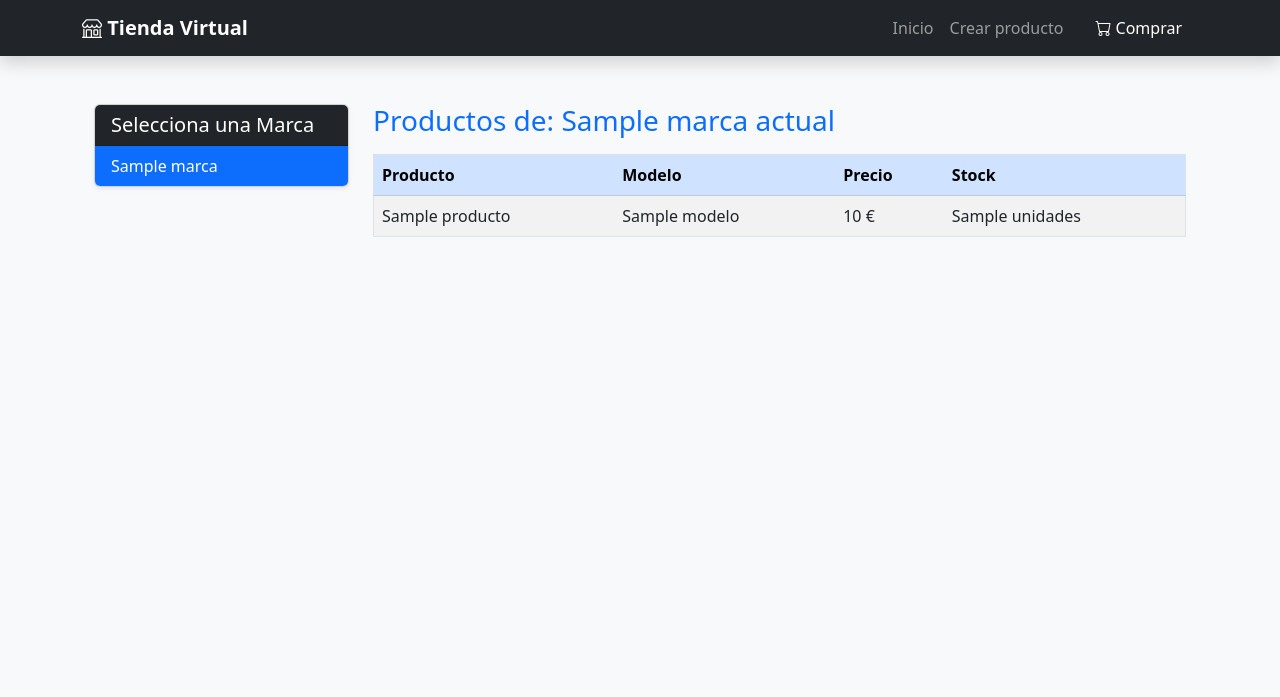
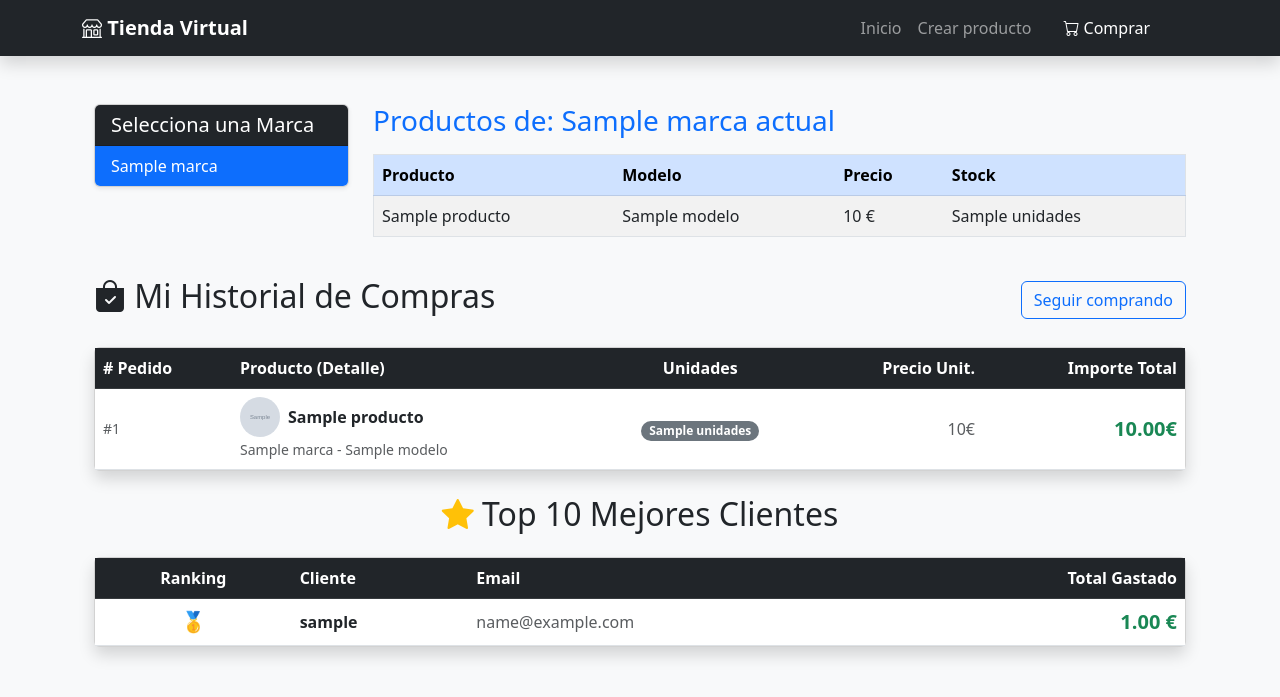
Before and after one commit to AndreaRomeroHaro/ejercicio_practicar_tienda_virtual, a Django app: template tienda/templates/informe/informe_tienda.html in a window 1280 px wide. Shown: the top 697 px of the page. Run offline with Django 3.2, Linux system fonts and the light colour scheme; the template is opened without the code that fills it: most values are stand-ins (such as "Sample title", 1, 10 or a date in 2020); grey boxes marked "Sample" are stand-in pictures.

Commit message:
terminado informe

```diff
--- a/tienda/models.py
+++ b/tienda/models.py
@@ -55,7 +55,7 @@ class Compra(models.Model):
         verbose_name="Compra"
         verbose_name_plural="Compras"
 
-    producto=models.ForeignKey(Producto,on_delete=models.CASCADE)
+    producto=models.ForeignKey(Producto,on_delete=models.CASCADE,related_name='ventas')
     usuario=models.ForeignKey(Usuario,on_delete=models.CASCADE)
     fecha=models.DateTimeField(auto_now=True)
     unidades=models.IntegerField()
--- a/tienda/templates/base.html
+++ b/tienda/templates/base.html
@@ -31,6 +31,8 @@
                         </a>
                     </li>
                 </ul>
+                <ul>
+                </ul>
             </div>
         </div>
     </nav>
--- a/tienda/templates/informe/informe_tienda.html
+++ b/tienda/templates/informe/informe_tienda.html
@@ -62,7 +62,121 @@
                 </div>
             {% endif %}
         </div>
+    </div>
+</div>
+<div class="container mt-4">
+    <div class="d-flex justify-content-between align-items-center mb-4">
+        <h2><i class="bi bi-bag-check-fill"></i> Mi Historial de Compras</h2>
+        <a href="{% url 'listado_productos' %}" class="btn btn-outline-primary">Seguir comprando</a>
+    </div>
 
+    <div class="card shadow">
+        <div class="card-body p-0">
+            <div class="table-responsive">
+                <table class="table table-hover align-middle mb-0">
+                    <thead class="table-dark">
+                        <tr>
+                            <th># Pedido</th>
+                            <th>Producto (Detalle)</th>
+                            <th class="text-center">Unidades</th>
+                            <th class="text-end">Precio Unit.</th>
+                            <th class="text-end">Importe Total</th>
+                        </tr>
+                    </thead>
+                    <tbody>
+                        {% for compra in compras %}
+                            <tr>
+                                <td class="text-muted small">#{{ compra.id }}</td>
+
+                                <td>
+                                    <div class="d-flex align-items-center">
+                                        {% if compra.producto.foto %}
+                                            <img src="{{ compra.producto.foto.url }}" alt="" class="rounded-circle me-2" style="width: 40px; height: 40px; object-fit: cover;">
+                                        {% endif %}
+
+                                        <a href="{% url 'detalle_producto' compra.producto.pk %}" class="text-decoration-none fw-bold text-dark">
+                                            {{ compra.producto.nombre }}
+                                        </a>
+                                    </div>
+                                    <small class="text-muted">{{ compra.producto.marca }} - {{ compra.producto.modelo }}</small>
+                                </td>
+
+                                <td class="text-center">
+                                    <span class="badge bg-secondary rounded-pill">{{ compra.unidades }}</span>
+                                </td>
+
+                                <td class="text-end text-muted">
+                                    {{ compra.producto.precio }}€
+                                </td>
+
+                                <td class="text-end fw-bold text-success fs-5">
+                                    {{ compra.importe|floatformat:2 }}€
+                                </td>
+                            </tr>
+                        {% empty %}
+                            <tr>
+                                <td colspan="5" class="text-center py-5">
+                                    <i class="bi bi-cart-x display-1 text-muted"></i>
+                                    <p class="mt-3 lead">Aún no has realizado ninguna compra.</p>
+                                    <a href="{% url 'listado_productos' %}" class="btn btn-primary mt-2">Ir al catálogo</a>
+                                </td>
+                            </tr>
+                        {% endfor %}
+                    </tbody>
+                </table>
+            </div>
+        </div>
+    </div>
+</div>
+<div class="container mt-4">
+    <h2 class="text-center mb-4"><i class="bi bi-star-fill text-warning"></i> Top 10 Mejores Clientes</h2>
+
+    <div class="card shadow">
+        <div class="card-body p-0">
+            <div class="table-responsive">
+                <table class="table table-hover align-middle mb-0">
+                    <thead class="table-dark">
+                        <tr>
+                            <th class="text-center">Ranking</th>
+                            <th>Cliente</th>
+                            <th>Email</th>
+                            <th class="text-end">Total Gastado</th>
+                        </tr>
+                    </thead>
+                    <tbody>
+                        {% for cliente in top_clientes %}
+                            {% if cliente.total_gastado > 0 %}
+                                <tr>
+                                    <td class="text-center fw-bold fs-5">
+                                        {% if forloop.counter == 1 %}🥇{% endif %}
+                                        {% if forloop.counter == 2 %}🥈{% endif %}
+                                        {% if forloop.counter == 3 %}🥉{% endif %}
+                                        {% if forloop.counter > 3 %}#{{ forloop.counter }}{% endif %}
+                                    </td>
+
+                                    <td class="fw-bold">
+                                        {{ cliente.username }}
+                                        {% if cliente == user %}
+                                            <span class="badge bg-primary ms-2">¡Eres tú!</span>
+                                        {% endif %}
+                                    </td>
+
+                                    <td class="text-muted">{{ cliente.email }}</td>
+
+                                    <td class="text-end fw-bold text-success fs-5">
+                                        {{ cliente.total_gastado|floatformat:2 }} €
+                                    </td>
+                                </tr>
+                            {% endif %}
+                        {% empty %}
+                            <tr>
+                                <td colspan="4" class="text-center py-4">No hay datos de ventas suficientes.</td>
+                            </tr>
+                        {% endfor %}
+                    </tbody>
+                </table>
+            </div>
+        </div>
     </div>
 </div>
 {% endblock %}
--- a/tienda/urls.py
+++ b/tienda/urls.py
@@ -10,6 +10,6 @@ urlpatterns=[
     path('admin/productos/eliminar/<int:pk>',ProductoDeleteView.as_view(),name='eliminar_producto'),
     path('compra',CompraListView.as_view(),name='listado_compra'),
     path('checkout/<int:pk>',CheckoutCompra.as_view(),name='checkout_compra'),
-    path('informes',Informe_tienda.as_view(),name='informe_tienda'),
+    path('informes/',Informe_tienda.as_view(),name='informe_tienda'),
     path('cerrar_sesion/',views.logout_view,name='logout_salir'),
 ]
```
Also changed, not shown: tienda/views.py (+14 -1 lines), tienda/migrations/0001_initial.py.
